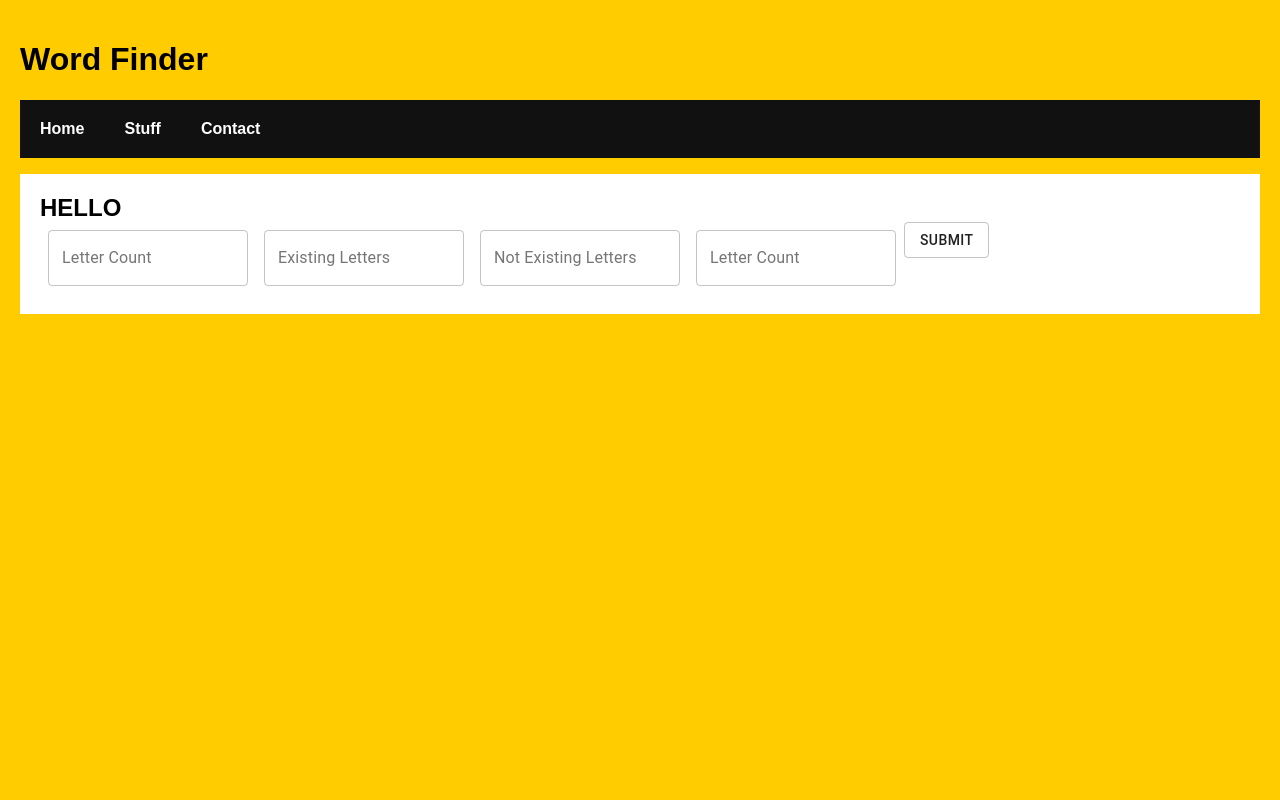
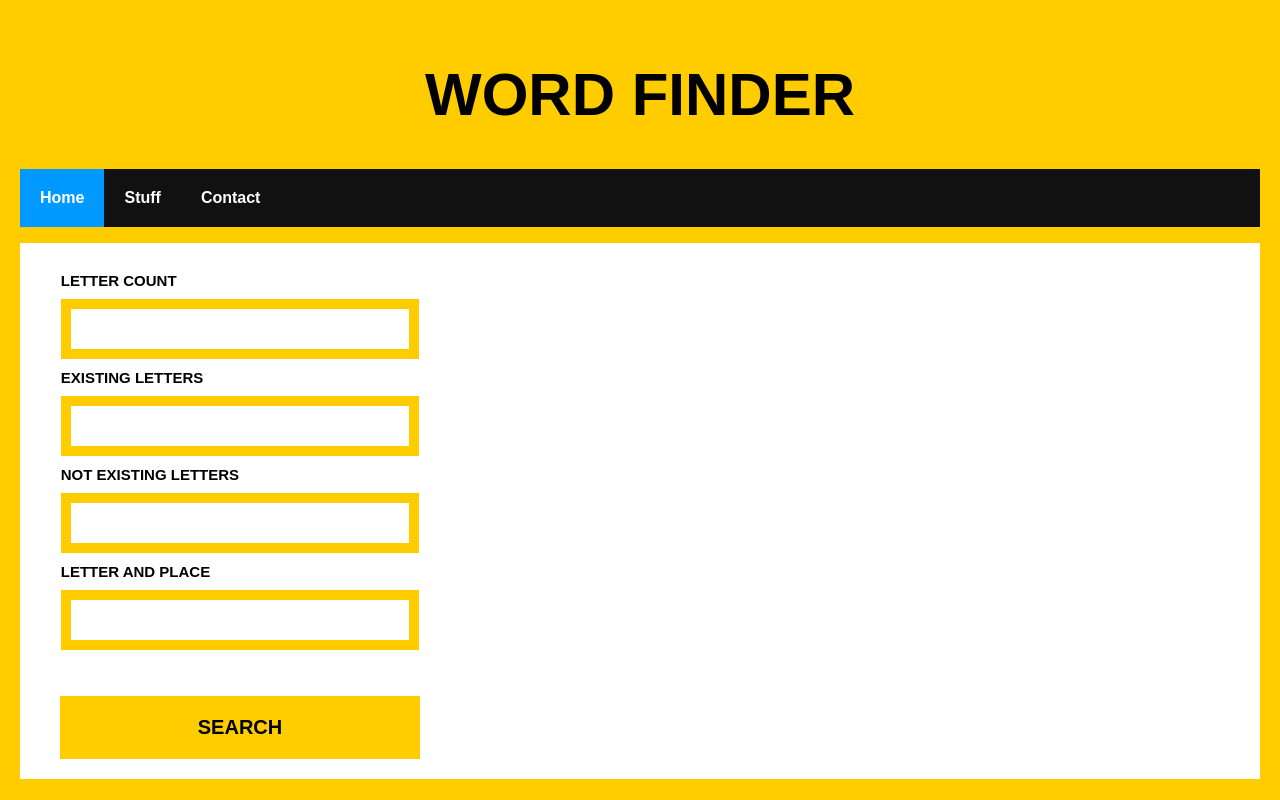
Before and after one commit to berke-cura/word-finder, a React (Create React App) app: page /#/ in a window 1280 px wide. Built offline with nearby package versions, Linux system fonts and the light colour scheme.

Commit message:
Homepage sample design

```diff
--- a/src/App.css
+++ b/src/App.css
@@ -20,7 +20,7 @@
   flex-direction: column;
   align-items: center;
   justify-content: center;
-  font-size: calc(10px + 2vmin);
+  font-size: calc(20px + 2vmin);
   color: white;
 }
 
--- a/src/App.js
+++ b/src/App.js
@@ -12,18 +12,19 @@ import Home from "./home";
 import Stuff from "./stuff";
 import Contact from "./contact";
 
+
+
 class Main extends Component {
   render() {
     return (
       <HashRouter>
         <div>
-          <h1>Word Finder</h1>
+          <h1>WORD FINDER</h1>
           <ul className="header">
           <li><NavLink to="/">Home</NavLink></li>
           <li><NavLink to="/stuff">Stuff</NavLink></li>
           <li><NavLink to="/contact">Contact</NavLink></li>
           </ul>
-          <div>
       </div>
           <div className="content">
           <Routes>
@@ -32,7 +33,6 @@ class Main extends Component {
             <Route path="/contact" element={<Contact/>}></Route>
           </Routes>
           </div>
-        </div>
         </HashRouter>
     );
   }
--- a/src/home.js
+++ b/src/home.js
@@ -1,48 +1,26 @@
-import React, { Component } from "react";
-import Box from '@mui/material/Box';
-
-import { TextField } from '@material-ui/core';
-import { Button } from '@material-ui/core';
-
-
+import React, { Component }  from "react";
 
 
 class Home extends Component {
-
+  constructor(props) {
+    super(props);
+  }
   render() {
     return (
-      <div>
-        <h2>HELLO</h2>
-        <Box
-      component="form"
-      sx={{
-        '& .MuiTextField-root': { m: 1, width: '25ch' },
-      }}
-      noValidate
-      autoComplete="off"
-    >
-      <div>
-        <TextField inputProps={{ inputMode: 'numeric', pattern: '[0-9]*' }} id="filled-basic" label="Letter Count" margin="normal" variant="outlined"/>
+      <div className="create">
 
-        <TextField id="filled-basic" label="Existing Letters" variant="outlined"/>
-        <TextField id="filled-basic" label="Not Existing Letters" variant="outlined"/>
-        <TextField id="filled-basic" label="Letter Count" variant="outlined"/>
-        <Button variant="outlined">Submit</Button>
-
-
+          <form onSubmit={this.handleSubmit}>
+      <fieldset className="berfin">
+         <label>LETTER COUNT<input type="text"  name="Letter Count" /></label>
+         <label>EXISTING LETTERS<input type="text"  name="Existing Letters" /></label>
+         <label>NOT EXISTING LETTERS<input type="text"  name="Not Existing Letters" /></label>
+         <label>LETTER AND PLACE<input type="text"  name="Letter and Place" /></label>
+       </fieldset>
+       <button type="submit">SEARCH</button>
+      </form>
       </div>
-
-    </Box>
-
-
-
-      </div>
-
-
     );
-
   }
-
 }
 
 export default Home;
--- a/src/index.css
+++ b/src/index.css
@@ -3,17 +3,29 @@ body {
   padding: 20px;
   margin: 0;
 }
-h1, h2, p, ul, li {
+
+h1 {
+  text-align: center;
   font-family: sans-serif;
+  font-size: 60px;
+  font-weight: bold;
+
+}
+
+h2, p, ul, li {
+  font-family: sans-serif;
+
 }
 ul.header li {
   display: inline;
   list-style-type: none;
   margin: 0;
+
 }
 ul.header {
   background-color: #111;
   padding: 0;
+
 }
 ul.header li a {
   color: #FFF;
@@ -21,15 +33,90 @@ ul.header li a {
   text-decoration: none;
   padding: 20px;
   display: inline-block;
+
+
 }
 .content {
   background-color: #FFF;
   padding: 20px;
+  align-items: center;
+
+
 }
 .content h2 {
   padding: 0;
   margin: 0;
+  align-items: center;
+
+
 }
 .content li {
   margin-bottom: 10px;
+  align-items: center;
+
+
 }
+.active {
+  background-color: #0099FF;
+}
+
+.wrapper {
+  padding: 5px 20px;
+  border: 0;
+}
+
+.wrapper fieldset {
+  margin: 20px 0;
+  border:0;
+}
+
+.create {
+  max-width: 400px;
+  margin: 0 left;
+  text-align: left;
+  align-items: left;
+}
+
+.create label{
+  text-align: left;
+  display: block;
+  font-weight:bold;
+  font-family: sans-serif;
+  font-size: 15px;
+}
+
+.create h2{
+  font-size: 20px;
+  color: #111;
+  margin-bottom: 20px;
+  text-align: left;
+}
+
+.create input, .create textarea, .create select {
+  width: 100%;
+  padding: 10px 15px;
+  margin: 10px 0;
+  border: 10px solid #FFCC00;
+  box-sizing: border-box;
+  display: block;
+  font-size: 17px;
+}
+
+.create button {
+  background: #FFCC00;
+  border: 0;
+  padding: 20px;
+  cursor: pointer;
+  font-size: 20px;
+  font-weight: bold;
+
+
+  margin-top: 20px;
+  margin-left: 20px;
+  width: 360px;
+}
+
+.berfin {
+  border: 0;
+  font-size: 25px;
+}
```
Also changed, not shown: src/stuff.js (line endings or trailing spaces).
